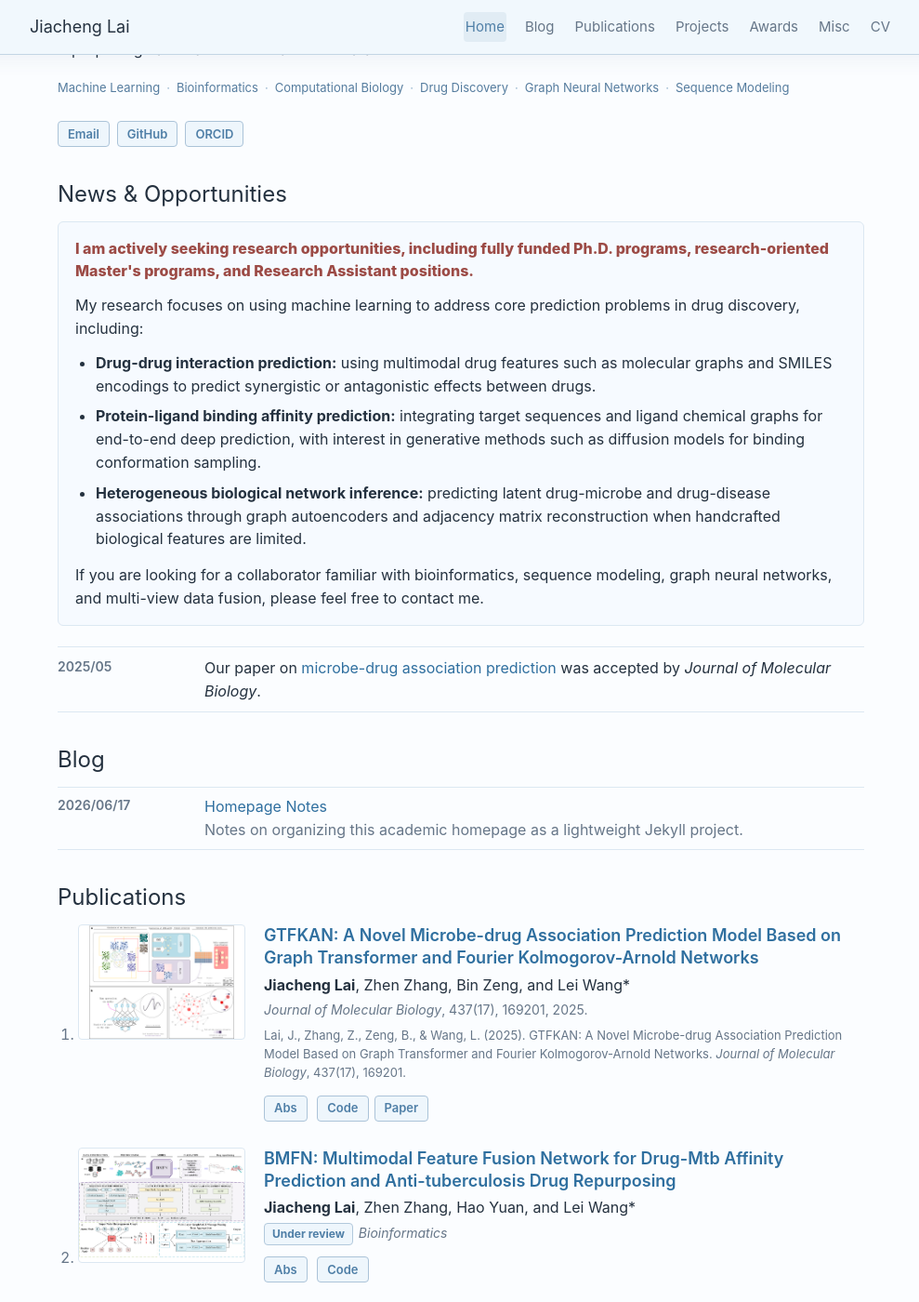
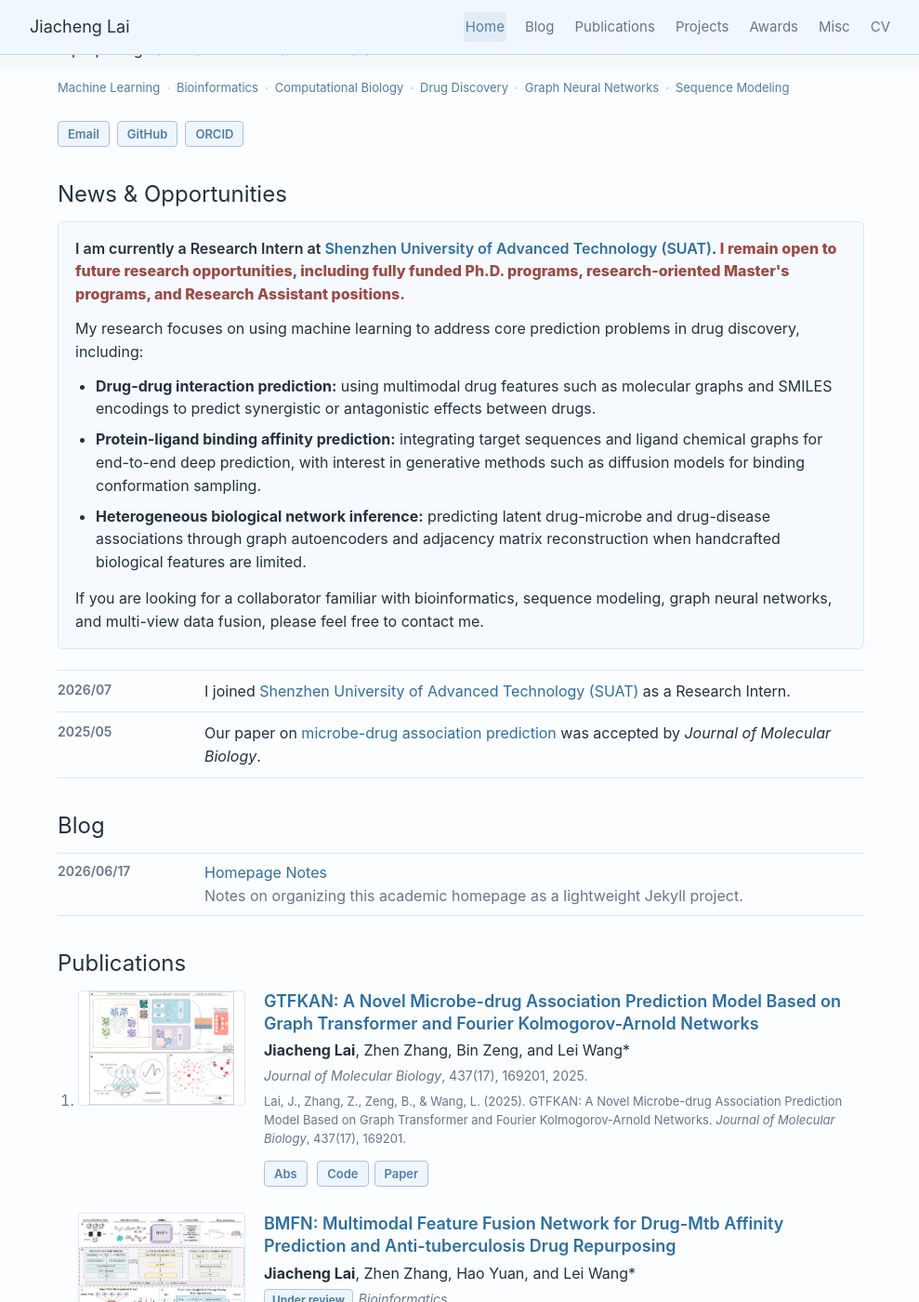
Before and after one commit to jiachenglai/jiachenglai.github.io, a Jekyll site: the page built from index.html, in a window 1280 px wide and 1400 px high, scrolled down 469 px. Shown: the whole window at 93% size, without its empty margins (144-1133 px from the left). Built offline with Jekyll 4.4.1, drawn with Linux system fonts in a browser that asks for light colours.

Commit message:
Update research internship news

```diff
--- a/_data/news.yml
+++ b/_data/news.yml
@@ -1,7 +1,7 @@
 title: News & Opportunities
 
 opportunity:
-  lead: I am actively seeking research opportunities, including fully funded Ph.D. programs, research-oriented Master's programs, and Research Assistant positions.
+  lead: I am currently a Research Intern at <a href="https://suat-sz.edu.cn/en/">Shenzhen University of Advanced Technology (SUAT)</a>. <span class="opportunity-highlight">I remain open to future research opportunities, including fully funded Ph.D. programs, research-oriented Master's programs, and Research Assistant positions.</span>
   intro: "My research focuses on using machine learning to address core prediction problems in drug discovery, including:"
   focus:
     - title: Drug-drug interaction prediction
@@ -13,6 +13,9 @@ opportunity:
   closing: If you are looking for a collaborator familiar with bioinformatics, sequence modeling, graph neural networks, and multi-view data fusion, please feel free to contact me.
 
 items:
+  - date: 2026/07
+    datetime: 2026-07
+    text: I joined <a href="https://suat-sz.edu.cn/en/">Shenzhen University of Advanced Technology (SUAT)</a> as a Research Intern.
   - date: 2025/05
     datetime: 2025-05
     text: Our paper on <a href="#paper-gtfkan">microbe-drug association prediction</a> was accepted by <em>Journal of Molecular Biology</em>.
--- a/assets/styles.css
+++ b/assets/styles.css
@@ -389,6 +389,11 @@ section[id] {
 }
 
 .opportunity-lead {
+  color: var(--global-text);
+  font-weight: 600;
+}
+
+.opportunity-highlight {
   color: var(--global-alert);
   font-weight: 800;
 }
```
